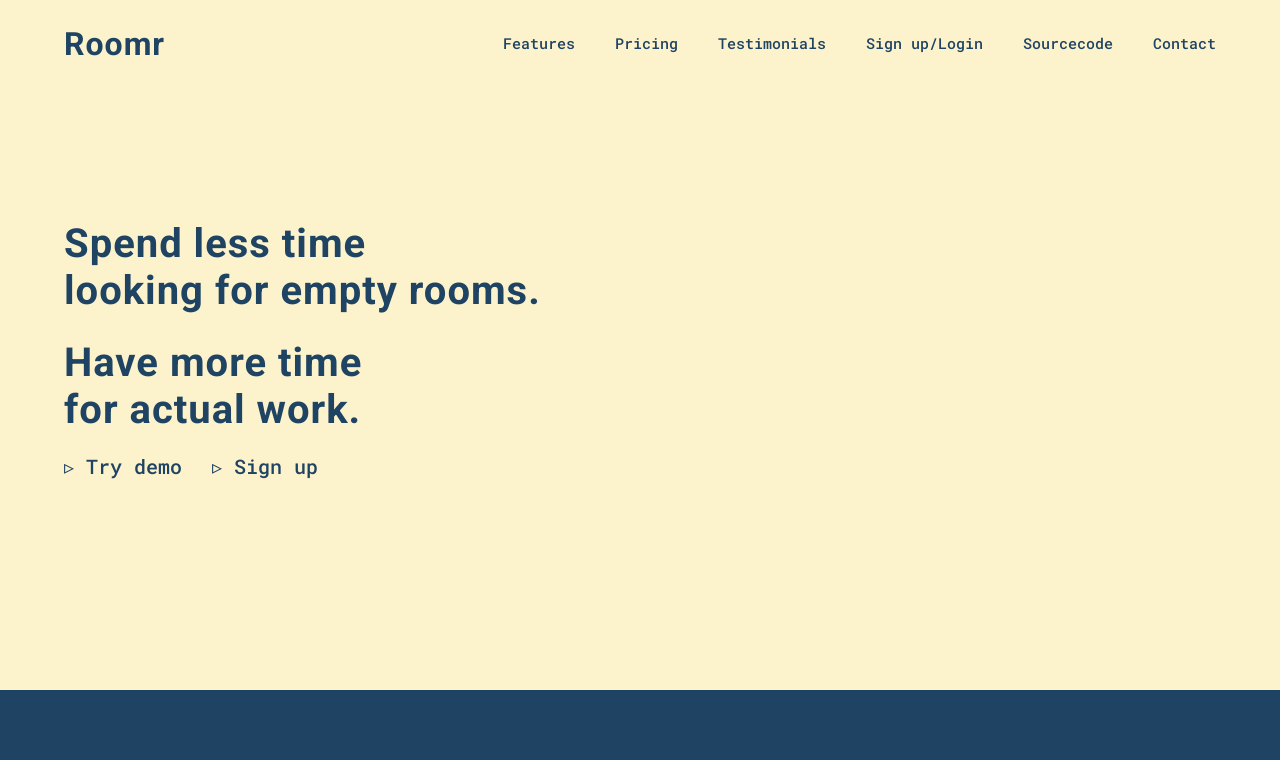
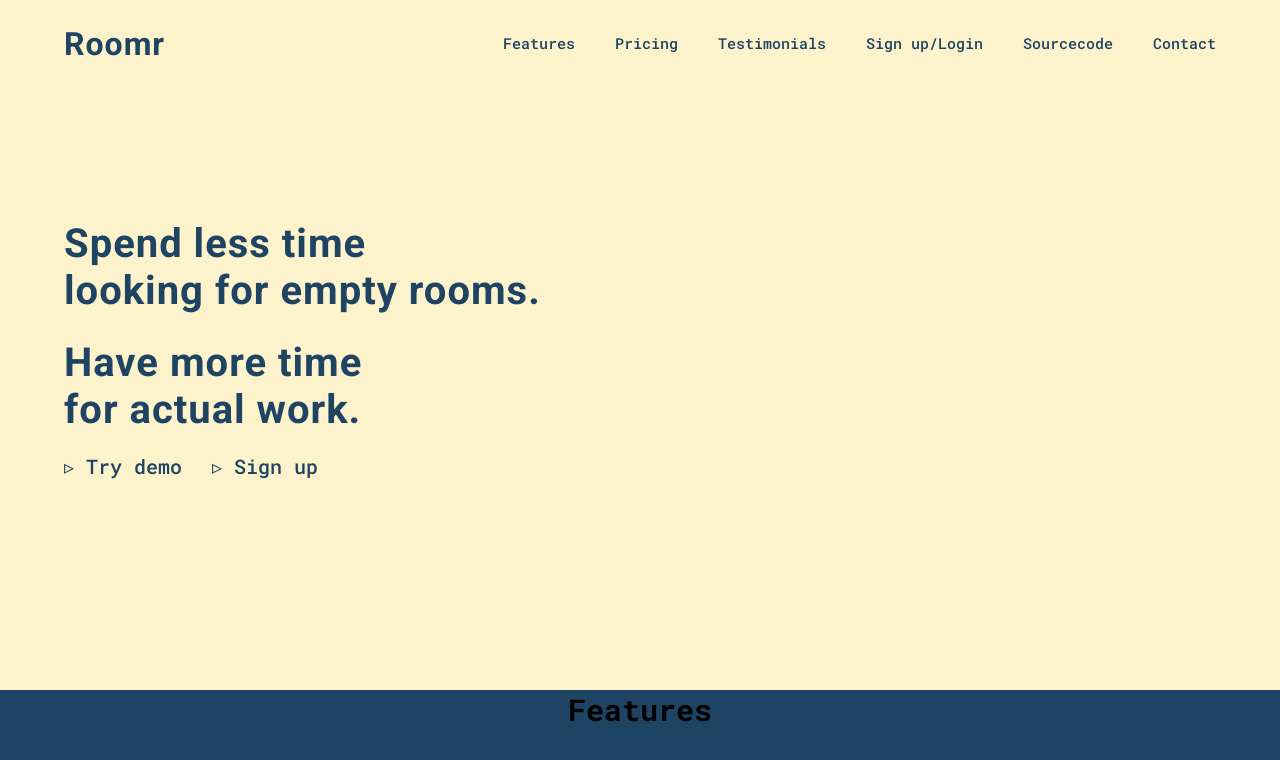
Before and after one commit to etmk/roomr-landing, a Gatsby site: page / in a window 1280 px wide. Shown: the top 760 px of the page. Built offline with nearby package versions, Linux system fonts and the light colour scheme; Gatsby itself is replaced by a stand-in of ours.

Commit message:
put SectionHeader into featureSection

```diff
--- a/src/components/featureSection.js
+++ b/src/components/featureSection.js
@@ -1,9 +1,16 @@
 import React from 'react';
 import './featureSection.css';
+import Container from './container';
+import Centrifier from './centrifier';
+import SectionHeader from './sectionHeader';
 
 const FeatureSection = () => (
   <div className="feature-section">
-
+    <Container>
+      <Centrifier>
+        <SectionHeader text="Features"/>
+      </Centrifier>
+    </Container>
   </div>
 )
 
```
